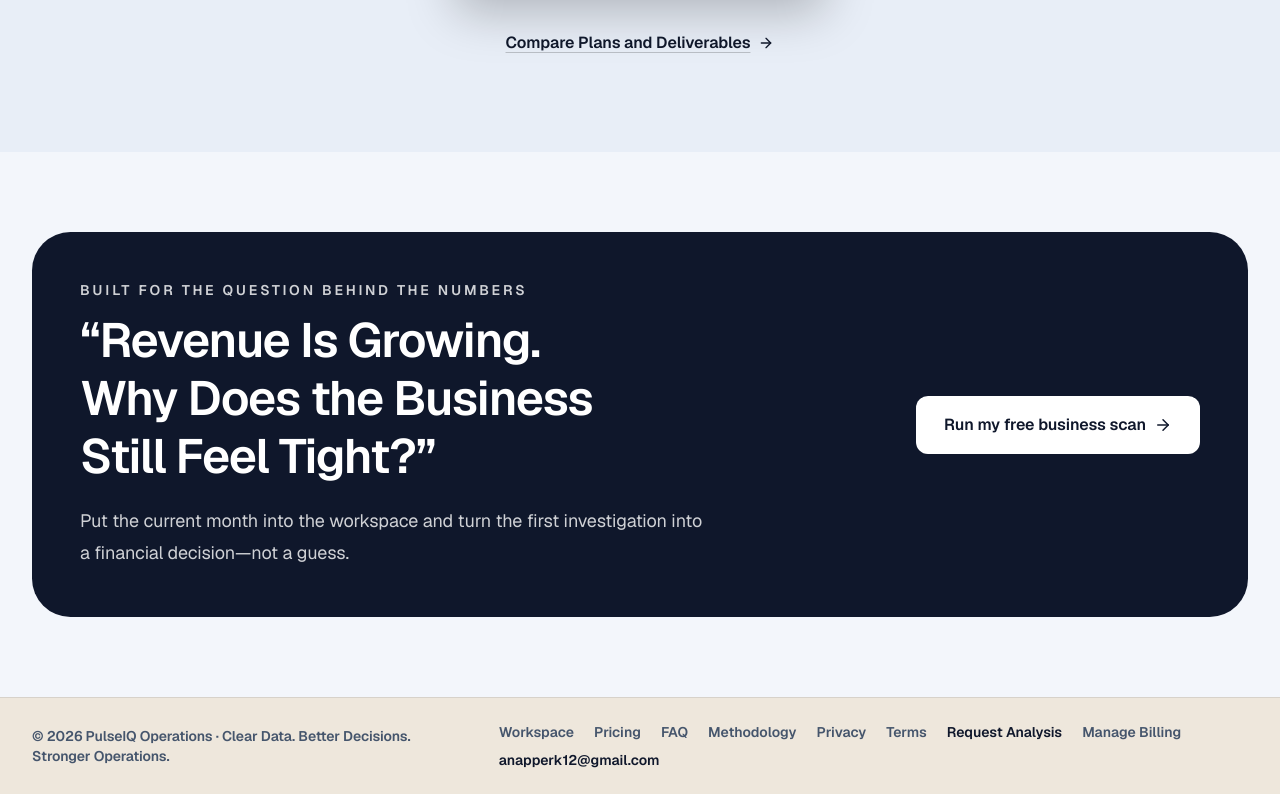
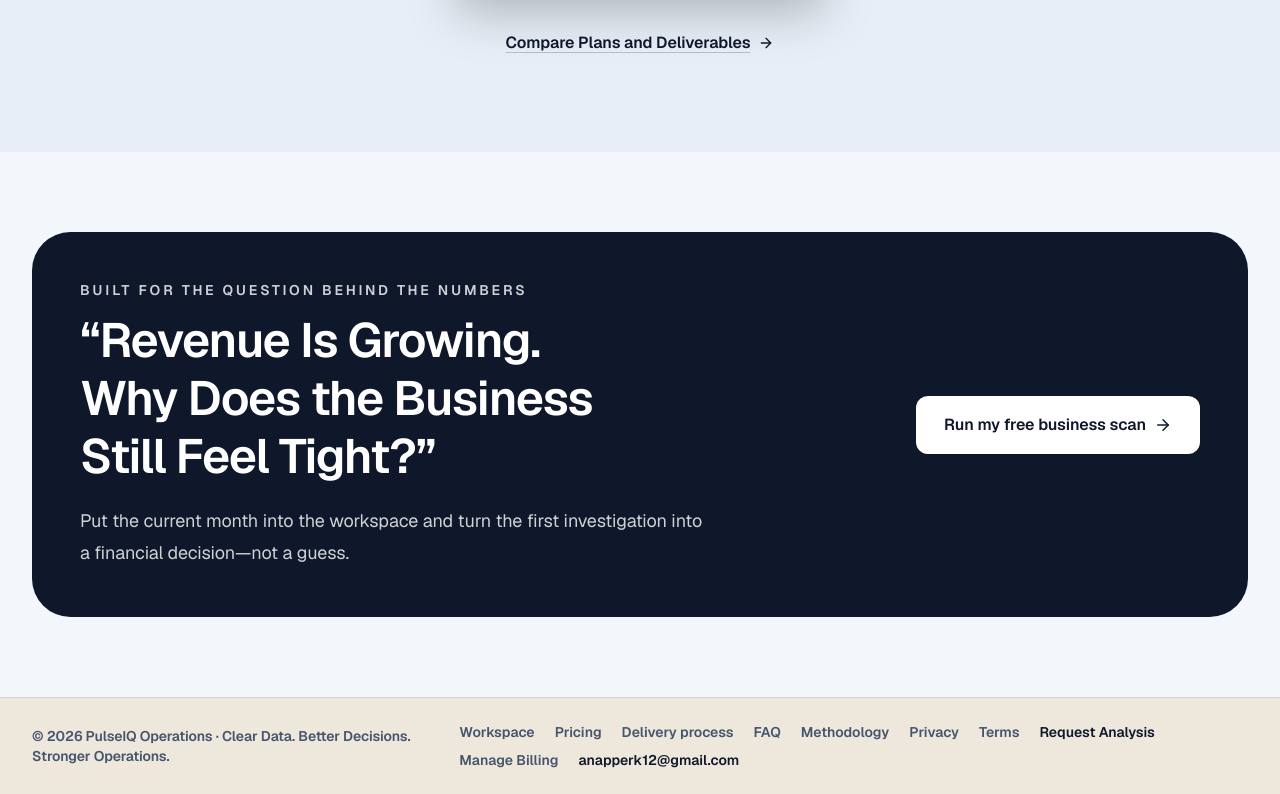
Before and after one commit to aundreanapper12-gif/pulseiqop, a Next.js app: page / in a window 1280 px wide. Shown: the part 4429-5223 px from the top of the page. Built offline with nearby package versions, Linux system fonts and the light colour scheme; no server answers.

Commit message:
Link the delivery guide from the site footer

```diff
--- a/app/layout.tsx
+++ b/app/layout.tsx
@@ -160,6 +160,7 @@ const serviceSchema = {
 const utilityLinks = [
   ["Workspace", "/workspace"],
   ["Pricing", "/pricing"],
+  ["Delivery process", "/next-steps"],
   ["FAQ", "/faq"],
   ["Methodology", "/methodology"],
   ["Privacy", "/privacy"],
```
